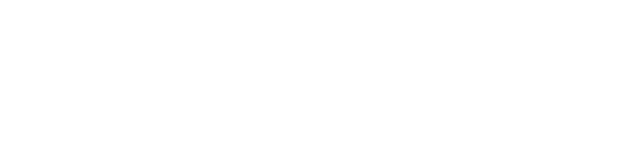
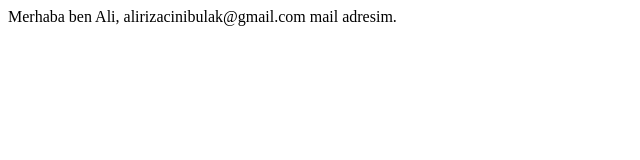
Before and after one commit to acunmedyaakademi/berk-ali-ortak-calisma, a plain HTML site: page iletisim.html in a window 1280 px wide. Shown: the whole page, without its empty margins (0-640 px from the left). Drawn offline with Linux system fonts and the light colour scheme.

Commit message:
ali branch'i açıldı

```diff
--- a/iletisim.html
+++ b/iletisim.html
@@ -6,6 +6,6 @@
     <title>İletisim</title>
 </head>
 <body>
-
+    Merhaba ben Ali, alirizacinibulak@gmail.com mail adresim.
 </body>
 </html>
```
